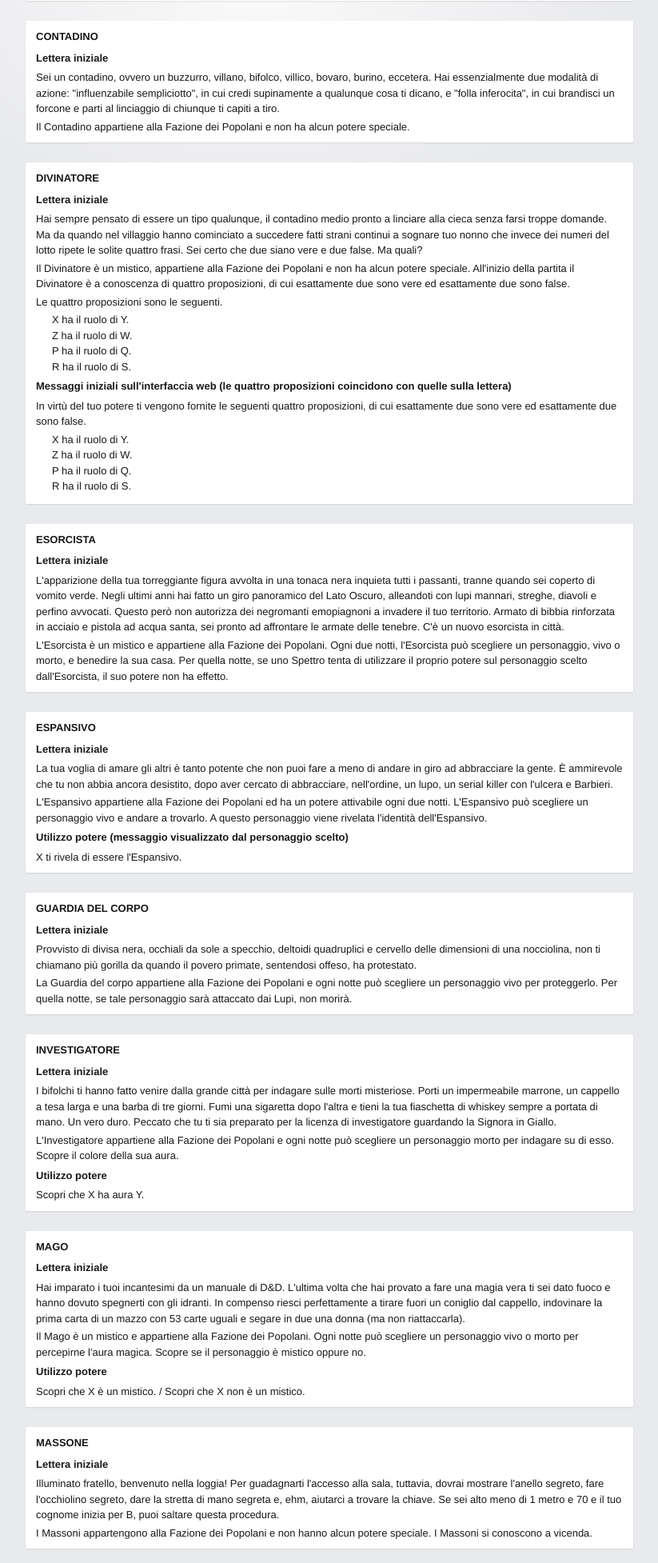
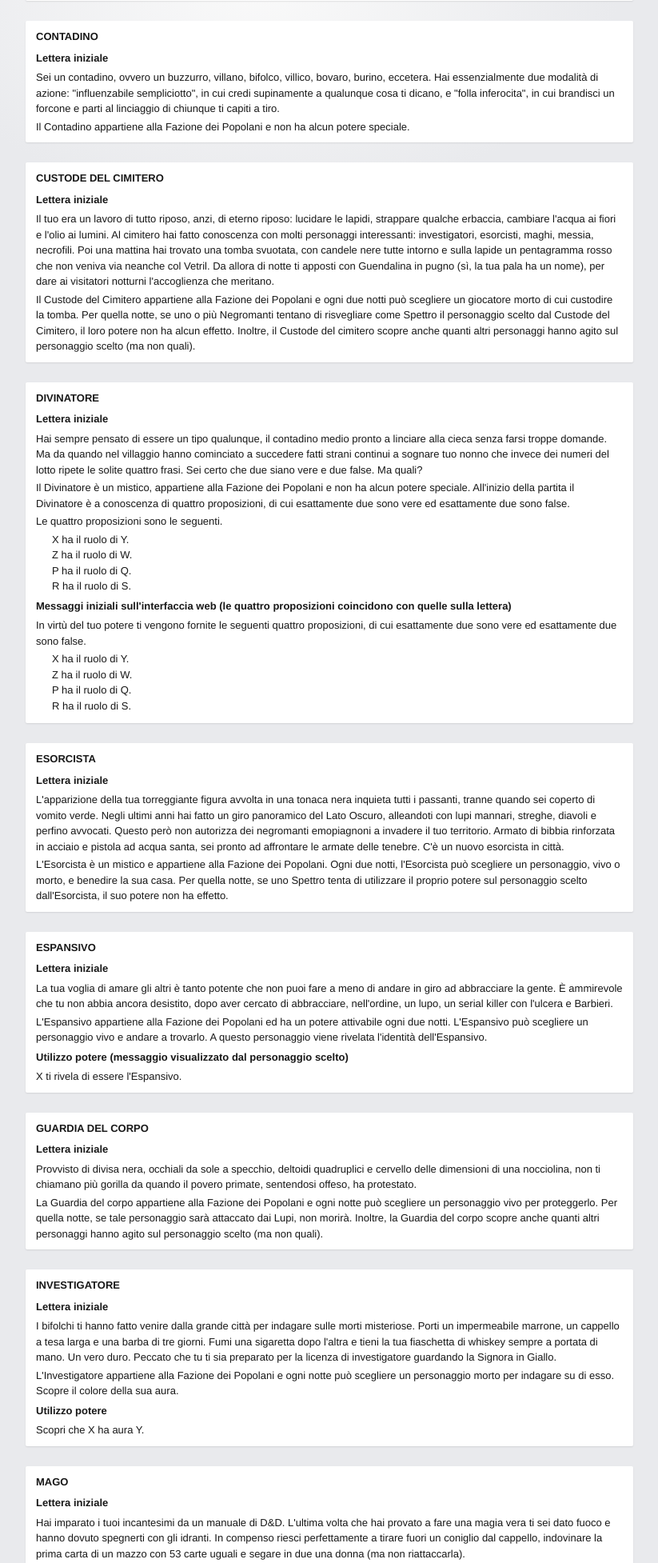
Before and after one commit to giove91/server-lupus, a Django app: template templates/prototypes.html in a window 1280 px wide. Shown: the part 424-2378 px from the top of the page at 80% size, without its empty margins (318-1141 px from the left). Run offline with Django 3.2, Linux system fonts and the light colour scheme; the template is opened without the code that fills it, so the values that code supplies are empty.

Commit message:
Aggiornati i prototipi.

```diff
--- a/templates/prototypes.html
+++ b/templates/prototypes.html
@@ -26,6 +26,13 @@
         <h3>Lettera iniziale</h3>
         <p>Sei un contadino, ovvero un buzzurro, villano, bifolco, villico, bovaro, burino, eccetera. Hai essenzialmente due modalità di azione: "influenzabile sempliciotto", in cui credi supinamente a qualunque cosa ti dicano, e "folla inferocita", in cui brandisci un forcone e parti al linciaggio di chiunque ti capiti a tiro.</p>
         <p>Il Contadino appartiene alla Fazione dei Popolani e non ha alcun potere speciale.</p>
+    </div>
+
+    <div class="info-block">
+        <h2>Custode del cimitero</h2>
+        <h3>Lettera iniziale</h3>
+        <p>Il tuo era un lavoro di tutto riposo, anzi, di eterno riposo: lucidare le lapidi, strappare qualche erbaccia, cambiare l'acqua ai fiori e l'olio ai lumini. Al cimitero hai fatto conoscenza con molti personaggi interessanti: investigatori, esorcisti, maghi, messia, necrofili. Poi una mattina hai trovato una tomba svuotata, con candele nere tutte intorno e sulla lapide un pentagramma rosso che non veniva via neanche col Vetril. Da allora di notte ti apposti con Guendalina in pugno (sì, la tua pala ha un nome), per dare ai visitatori notturni l'accoglienza che meritano.</p>
+        <p>Il Custode del Cimitero appartiene alla Fazione dei Popolani e ogni due notti può scegliere un giocatore morto di cui custodire la tomba. Per quella notte, se uno o più Negromanti tentano di risvegliare come Spettro il personaggio scelto dal Custode del Cimitero, il loro potere non ha alcun effetto. Inoltre, il Custode del cimitero scopre anche quanti altri personaggi hanno agito sul personaggio scelto (ma non quali).</p>
     </div>
 
     <div class="info-block">
@@ -74,7 +81,7 @@
         <h2>Guardia del corpo</h2>
         <h3>Lettera iniziale</h3>
         <p>Provvisto di divisa nera, occhiali da sole a specchio, deltoidi quadruplici e cervello delle dimensioni di una nocciolina, non ti chiamano più gorilla da quando il povero primate, sentendosi offeso, ha protestato.</p>
-        <p>La Guardia del corpo appartiene alla Fazione dei Popolani e ogni notte può scegliere un personaggio vivo per proteggerlo. Per quella notte, se tale personaggio sarà attaccato dai Lupi, non morirà.</p>
+        <p>La Guardia del corpo appartiene alla Fazione dei Popolani e ogni notte può scegliere un personaggio vivo per proteggerlo. Per quella notte, se tale personaggio sarà attaccato dai Lupi, non morirà. Inoltre, la Guardia del corpo scopre anche quanti altri personaggi hanno agito sul personaggio scelto (ma non quali).</p>
     </div>
 
     <div class="info-block">
@@ -133,7 +140,7 @@
         <h3>Lettera iniziale</h3>
         <p>Anche il tuo numero di scarpe è un mistero. Nella vita hai cambiato più facce che cappelli e nemmeno tua madre potrebbe riconoscerti ormai, ammesso che tu ti ricordi chi è tua madre. Forse sei un agente segreto, un supereroe, o forse cerchi solo di rifarti una vita dove nessuno conosce i tuoi incresciosi trascorsi da necrofilo. La passione per i cimiteri però ti è rimasta e nel tempo libero ami passeggiare tra le tombe in cerca di una nuova identità.</p>
 
-        <p>Il Trasformista appartiene alla Fazione dei Popolani, ma la sua vita nel mistero gli conferisce aura nera. Ha un potere attivabile di notte, una sola volta in tutta la partita. Il Trasformista può scegliere un personaggio morto. Se si tratta di un personaggio dotato di un potere speciale attivabile ogni notte o ogni due notti, il Trasformista lo scopre e ottiene tale potere insieme all'aura del personaggio (bianca o nera, mistica o non mistica); altrimenti, il potere del Trasformista non ha effetto. Se si tratta di un Lupo o un Negromante, il potere del Trasformista non ha effetto. Se si tratta di uno Spettro, il Trasformista ottiene il potere e l'aura che quel personaggio aveva prima di diventare Spettro.</p>
+        <p>Il Trasformista appartiene alla Fazione dei Popolani, ma la sua vita nel mistero gli conferisce aura nera. Ha un potere attivabile di notte, una sola volta in tutta la partita. Il Trasformista può scegliere un personaggio morto. Se il personaggio scelto, nel momento in cui è morto, aveva un ruolo con un potere speciale attivabile una volta ogni una o due notti, ed apparteneva alla Fazione dei Popolani, il Trasformista lo scopre ed ottiene tale ruolo; altrimenti, il potere del Trasformista non ha effetto.</p>
         <h3>Utilizzo potere</h3>
         <p>Dopo aver utilizzato il tuo potere su X hai assunto il ruolo di Y.</p>
     </div>
@@ -162,21 +169,21 @@
         <h2>Lupo</h2>
         <h3>Lettera iniziale</h3>
         <p>Di giorno solo le folte basette, le profonde occhiaie e la tendenza a grattarti col piede dietro l'orecchio tradiscono quello che diventi di notte: un terribile lupo mannaro! Sei una bestia assetata di sangue, nata per uccidere, e il tuo unico cruccio è che qualche volta i contadini armati di forconi ci azzeccano.</p>
-        <p>I Lupi sono cattivi, brutti, hanno l'alito pesante e appartengono alla Fazione dei Lupi (ma dai). Conoscono le Fattucchiere e si conoscono tra loro. Ogni notte i Lupi possono scegliere un personaggio vivo da uccidere. Se tutti i Lupi che decidono di usare il proprio potere scelgono lo stesso personaggio, questi muore. Se almeno due Lupi indicano personaggi diversi, il loro potere non ha alcun effetto. Il potere dei Lupi non ha effetto sui Negromanti.</p>
+        <p>I Lupi sono cattivi, brutti, hanno l'alito pesante e appartengono alla Fazione dei Lupi (ma dai). Conoscono le Fattucchiere e si conoscono tra loro. Ogni notte i Lupi possono scegliere un personaggio vivo da uccidere. Se tutti i Lupi che decidono di usare il proprio potere scelgono lo stesso personaggio, questi muore. Se almeno due Lupi indicano personaggi diversi, il loro potere non ha alcun effetto. Il potere dei Lupi ha effetto solo sui componenti della Fazione dei Popolani.</p>
     </div>
 
     <div class="info-block">
         <h2>Assassino</h2>
         <h3>Lettera iniziale</h3>
         <p>John Kennedy, Paolo Borsellino e Kenny di South Park sono solo alcuni degli omicidi con cui non hai assolutamente niente a che fare, ma a cui ti ispiri per diventare famoso. Hai deciso di appendere il fucile al chiodo e ritirarti in campagna, ma la recente striscia di omicidi ti ha spinto a riprendere il tuo vecchio hobby.</p>
-        <p>L'Assassino appartiene alla Fazione dei Lupi, e conosce gli Avvocati, i Sequestratori, i Rinnegati e gli eventuali altri Assassini. Ogni due notti dopo la prima, l'Assassino può scegliere un personaggio vivo e puntare il suo fucile di precisione verso casa sua. Uccide uno degli altri personaggi che hanno usato il proprio potere sul personaggio scelto dall'Assassino, selezionato in modo casuale.</p>
+        <p>A causa della sua passione per gli omicidi, l'Assassino appartiene alla Fazione dei Lupi, e conosce gli Avvocati, i Necrofili, i Sequestratori, i Rinnegati e gli eventuali altri Assassini. Ogni due notti dopo la prima, l'Assassino può scegliere un personaggio vivo e puntare il suo fucile di precisione verso casa sua. Uccide uno degli altri personaggi che hanno usato il proprio potere sul personaggio scelto dall'Assassino, selezionato in modo casuale.</p>
     </div>
 
     <div class="info-block">
         <h2>Avvocato</h2>
         <h3>Lettera iniziale</h3>
         <p>La tua specialità è parlare per tre ore senza mai riprendere fiato e senza dire assolutamente nulla. In un villaggio di contadini che non hanno mai sentito pronunciare una parola più lunga di tre sillabe, questo ti rende pressoché onnipotente.</p>
-        <p>L'Avvocato non solo appartiene alla Fazione dei Lupi, ma è pure un avvocato. Ha un potere attivabile ogni due notti. L'Avvocato può scegliere un personaggio vivo e far approvare per esso una legge <i>ad personam</i>. Se durante il giorno successivo l'assemblea delibera di uccidere tale personaggio, questi non muore. Grazie ai suoi agganci nella malavita, l'Avvocato conosce gli altri Avvocati, gli Assassini, i Rinnegati ed i Sequestratori.</p>
+        <p>L'Avvocato non solo appartiene alla Fazione dei Lupi, ma è pure un avvocato. Ha un potere attivabile ogni due notti. L'Avvocato può scegliere un personaggio vivo e far approvare per esso una legge <i>ad personam</i>. Se durante il giorno successivo l'assemblea delibera di uccidere tale personaggio, questi non muore. Grazie ai suoi agganci nella malavita, l'Avvocato conosce gli altri Avvocati, gli Assassini, i Necrofili, i Rinnegati ed i Sequestratori.</p>
     </div>
 
     <div class="info-block">
@@ -193,14 +200,21 @@
         <h2>Fattucchiera</h2>
         <h3>Lettera iniziale</h3>
         <p>Passi il sabato sera insieme alle tue colleghe, a far ribollire lingue di varano, peli di pipistrello e pollici di marinaio per scatenare letali epidemie di singhiozzo nel villaggio. Sei una crudele creatura del Maligno, ma la tua credibilità è sminuita dal fatto di chiamarti fata Zurlina. E il fatto che la gente scoppi a ridere al sentire il tuo nome, non fa che aumentare il tuo desiderio di trasformarli tutti in rospi...</p>
-        <p>La Fattucchiera è un mistico e appartiene alla Fazione dei Lupi; conosce i Diavoli, gli Stregoni e le eventuali altre Fattucchiere. Ogni notte la Fattucchiera può indicare un personaggio, vivo o morto, e stregarlo. Per quella notte l'aura di tale personaggio appare del colore opposto a quello effettivo.</p>
+        <p>La Fattucchiera è un mistico e appartiene alla Fazione dei Lupi; la sua magia le conferisce aura bianca, e conosce i Diavoli, gli Stregoni e le eventuali altre Fattucchiere. Ogni notte la Fattucchiera può indicare un personaggio, vivo o morto, e stregarlo. Per quella notte l'aura di tale personaggio appare del colore opposto a quello effettivo.</p>
+    </div>
+
+    <div class="info-block">
+        <h2>Necrofilo</h2>
+        <h3>Lettera iniziale</h3>
+        <p>Tutto il villaggio ti conosce come il fondatore del club di giardinaggio, senza sospettare che si tratti di un'abile copertura per poter girare indisturbato con una vanga in spalla. Mettiamola così: il giorno che riceverai il freddo bacio della morte, non sarà per te una novità.</p>
+        <p>I suoi gusti particolari non piacevano agli abitanti del villaggio, e così il Necrofilo si è trasferito nella Fazione dei Lupi. Ha un potere speciale attivabile di notte: una sola volta durante l'arco della partita, il Necrofilo può scegliere un personaggio morto e fare... ehm... ecco... e prenderne il ruolo. Se il personaggio scelto appartiene alla Fazione dei Lupi, il Necrofilo lo scopre ed ottiene tale ruolo; altrimenti, il potere del Necrofilo non ha effetto. Conosce gli Assassini, gli Avvocati, i Rinnegati, i Sequestratori e gli eventuali altri Necrofili. Se il Necrofilo utilizza il suo... ehm, potere con successo, il bersaglio scopre (suo malgrado) l'identità del Necrofilo.</p>
     </div>
 
     <div class="info-block">
         <h2>Rinnegato</h2>
         <h3>Lettera iniziale</h3>
         <p>Sei bello e dannato, uno sbandato senza onore e senza legge, un peccatore che vaga di luogo in luogo senza mai trovare pace. Al tuo arrivo nel villaggio sei accolto dai sospiri delle contadine, che fanno a gara per curare le ferite del tuo animo tormentato e accarezzare i tuoi zigomi cesellati. La loro fiducia è mal riposta, ma non sarai certo tu a metterle in guardia.</p>
-        <p>Il Rinnegato appartiene alla Fazione dei Lupi, ma a causa del suo fascino irresistibile la sua aura è bianca. Non ha alcun potere speciale. Conosce gli Assassini, gli Avvocati, i Sequestratori e gli eventuali altri Rinnegati.</p>
+        <p>Il Rinnegato appartiene alla Fazione dei Lupi, ma a causa del suo fascino irresistibile la sua aura è bianca. Non ha alcun potere speciale. Conosce gli Assassini, gli Avvocati, i Necrofili, i Sequestratori e gli eventuali altri Rinnegati.</p>
     </div>
 
     <div class="info-block">
@@ -222,7 +236,7 @@
         <h3>Lettera iniziale</h3>
         <p>Candele nere, pennarello indelebile rosso per disegnare pentagrammi, un chilo e mezzo di gioielleria etnica: sei pronto a risvegliare i morti! Adesso devi solo creare l'evento su Facebook e invitare tutti i tuoi amici occultisti al cimitero per una seduta spiritica con finale a sorpresa. Certo, i bigotti del villaggio e quegli zoticoni dei lupi non capiranno la tua particolare spiritualità, ma potrai sempre evocare nuovi spettri per dare una spinta alla tua vita sociale.</p>
         <p>I Negromanti appartengono alla Fazione dei Negromanti (pensa un po') e hanno aura bianca. È complicato...</p>
-        <p>Se la notte precedente nessun personaggio è stato risvegliato come Spettro, ciascun Negromante può scegliere un personaggio morto e selezionare un potere soprannaturale. Se tutti i Negromanti che decidono di usare il proprio potere speciale scelgono lo stesso personaggio e selezionano lo stesso potere soprannaturale, il personaggio scelto diventa uno Spettro e ottiene il potere selezionato. Da quel momento in poi, egli appartiene alla Fazione dei Negromanti. Gli viene comunicata l'identità dei Negromanti che lo hanno risvegliato come Spettro. Una volta che un potere soprannaturale viene assegnato ad uno Spettro (compreso il Fantasma), questo non può più essere scelto per i nuovi Spettri. Appena viene creato uno Spettro con il potere della Morte, tutti i Negromanti perdono il potere di creare Spettri. Solo i personaggi appartenenti alla fazione dei Popolani possono essere risvegliati come Spettri. I Negromanti si conoscono fra loro e non possono essere uccisi dai Lupi.</p>
+        <p>Ogni notte, ciascun Negromante può scegliere un personaggio morto e selezionare un potere soprannaturale. Se tutti i Negromanti che decidono di usare il proprio potere speciale scelgono lo stesso personaggio e selezionano lo stesso potere soprannaturale, il personaggio scelto diventa uno Spettro e ottiene il potere selezionato. Da quel momento in poi, egli appartiene alla Fazione dei Negromanti. Gli viene comunicata l'identità dei Negromanti che lo hanno risvegliato come Spettro. Una volta che un potere soprannaturale viene assegnato ad uno Spettro (compreso il Fantasma), questo non può più essere scelto per i nuovi Spettri. Solo i personaggi appartenenti alla fazione dei Popolani possono essere risvegliati come Spettri. I Negromanti si conoscono fra loro.</p>
 
         <h3>Messaggio ricevuto quando un Fantasma diventa Spettro</h3>
         <p>Percepisci che X era un Fantasma: dopo la morte è diventato/a uno Spettro.</p>
@@ -235,7 +249,7 @@
         <h2>Fantasma</h2>
         <h3>Lettera iniziale</h3>
         <p>Anche se cammini ancora in questa valle di lacrime, ti senti molto portato per l'aldilà. Ti piace passeggiare tra cimiteri abbandonati, chiese sconsacrate e antiche rovine, ululando lugubremente nel vento. Se trovi delle catene, non puoi fare a meno di scuoterle. Non vedi l'ora di tirare le cuoia per far vedere a contadini e lupi mannari di cosa sei capace.</p>
-        <p>Il Fantasma appartiene alla Fazione dei Negromanti e ha aura nera. Non ha alcun potere speciale da vivo, ma se muore diventa immediatamente uno Spettro e ottiene uno dei poteri soprannaturali non ancora assegnati, scelto in modo casuale. Gli viene inoltre comunicata l'identità dei Negromanti, e ai Negromanti viceversa l'identità del Fantasma.  Al Fantasma non possono venire assegnati i poteri soprannaturali dell'Ipnosi e della Morte.</p>
+        <p>Il Fantasma appartiene alla Fazione dei Negromanti e ha aura nera. Non ha alcun potere speciale da vivo, ma se muore diventa immediatamente uno Spettro e ottiene uno dei poteri soprannaturali non ancora assegnati, scelto in modo casuale. Gli viene inoltre comunicata l'identità dei Negromanti, e ai Negromanti viceversa l'identità del Fantasma.</p>
 
         <h3>Messaggi ricevuti se, alla morte, diviene uno Spettro</h3>
         <p>La sopraggiunta morte ti dà un senso di beatitudine. Sei diventato/a uno Spettro, e possiedi ora il seguente potere soprannaturale: X.</p>
@@ -249,8 +263,7 @@
         <h2>Ipnotista</h2>
         <h3>Lettera iniziale</h3>
         <p>Non leggere questo messaggio. Non continuare a leggere. Smetti ora. Adesso non puoi smettere di leggere. Mentre leggi le palpebre si fanno pesanti e la stanza gira e non è perché hai preso una birra di troppo. I tuoi occhi leggono, ma la tua mente dorme. Quando conterò fino a tre, la tua mente si sveglierà e tu avrai il potere di ipnotizzare le menti più deboli e non ricorderai niente di quello che hai letto. Uno. Due. Tre. Che fai, leggi ancora?</p>
-        <p>L'Ipnotista appartiene alla Fazione dei Negromanti e ha aura bianca. Ogni due notti, l'Ipnotista può scegliere un personaggio vivo e controllarne la mente. Da quel momento in poi il voto per il rogo di quel personaggio è considerato uguale a quello espresso dall'Ipnotista; questo accade anche se l'Ipnotista non vota. Il personaggio scelto non viene informato di essere sotto il controllo dell'Ipnotista.
-L'Ipnotista è immune al potere degli altri Ipnotisti e al potere dell'Amnesia. Un personaggio può essere sotto il controllo di un solo Ipnotista per volta, e precisamente l'ultimo ad aver agito su di esso. L'Ipnotista conosce i Medium, gli Scrutatori e gli eventuali altri Ipnotisti.</p>
+        <p>La sua passione per le arti occulte colloca l'Ipnotista nella Fazione dei Negromanti, ma le sue doti persuasive gli conferiscono aura bianca. Ogni due notti, l'Ipnotista può scegliere un personaggio vivo e controllarne la mente. Da quel momento in poi il voto per il rogo di quel personaggio è considerato uguale a quello espresso dall'Ipnotista; questo accade anche se l'Ipnotista non vota. Il personaggio scelto non viene informato di essere sotto il controllo dell'Ipnotista. Un personaggio può essere sotto il controllo di un solo Ipnotista per volta, e precisamente l'ultimo ad aver agito su di esso. L'Ipnotista conosce i Medium, gli Scrutatori e gli eventuali altri Ipnotisti.</p>
     </div>
 
     <div class="info-block">
@@ -268,7 +281,7 @@ L'Ipnotista è immune al potere degli altri Ipnotisti e al potere dell'Amnesia.
         <h3>Lettera iniziale</h3>
         <p>A volte per vincere non servono poteri mistici: basta una matita copiativa e una croce nel punto giusto. Nessuna scheda resta bianca a lungo nelle tue mani esperte. Gli ingenui abitanti del villaggio sono ben lontani dal sospettare i tuoi maneggi di democrazia creativa, che in ambienti meno sofisticati potrebbero essere chiamati brogli.</p>
 
-        <p>Lo Scrutatore appartiene alla Fazione dei Negromanti e ha aura bianca. Ogni notte, lo Scrutatore può scegliere un personaggio vivo e aggiungere segretamente un suo voto nell’urna della votazione per il rogo del giorno seguente. Seleziona anche un personaggio vivo a cui questo voto sarà diretto. Il giorno seguente, al momento della pubblicazione dei voti, risulta che il personaggio scelto ha votato anche per il personaggio selezionato. Lo Scrutatore conosce gli Ipnotisti, i Medium e gli eventuali altri Scrutatori.</p>
+        <p>Lo Scrutatore appartiene alla Fazione dei Negromanti e ha aura bianca. Ogni due notti, lo Scrutatore può scegliere  un personaggio vivo e taroccare i voti diretti a lui. Il giorno seguente, al momento della pubblicazione dei voti, tutti i voti diretti al personaggio scelto saranno invece assegnati al personaggio votato dallo Scrutatore. Lo Scrutatore conosce gli Ipnotisti, i Medium e gli eventuali altri Scrutatori.</p>
     </div>
 
     <div class="info-block">
```
